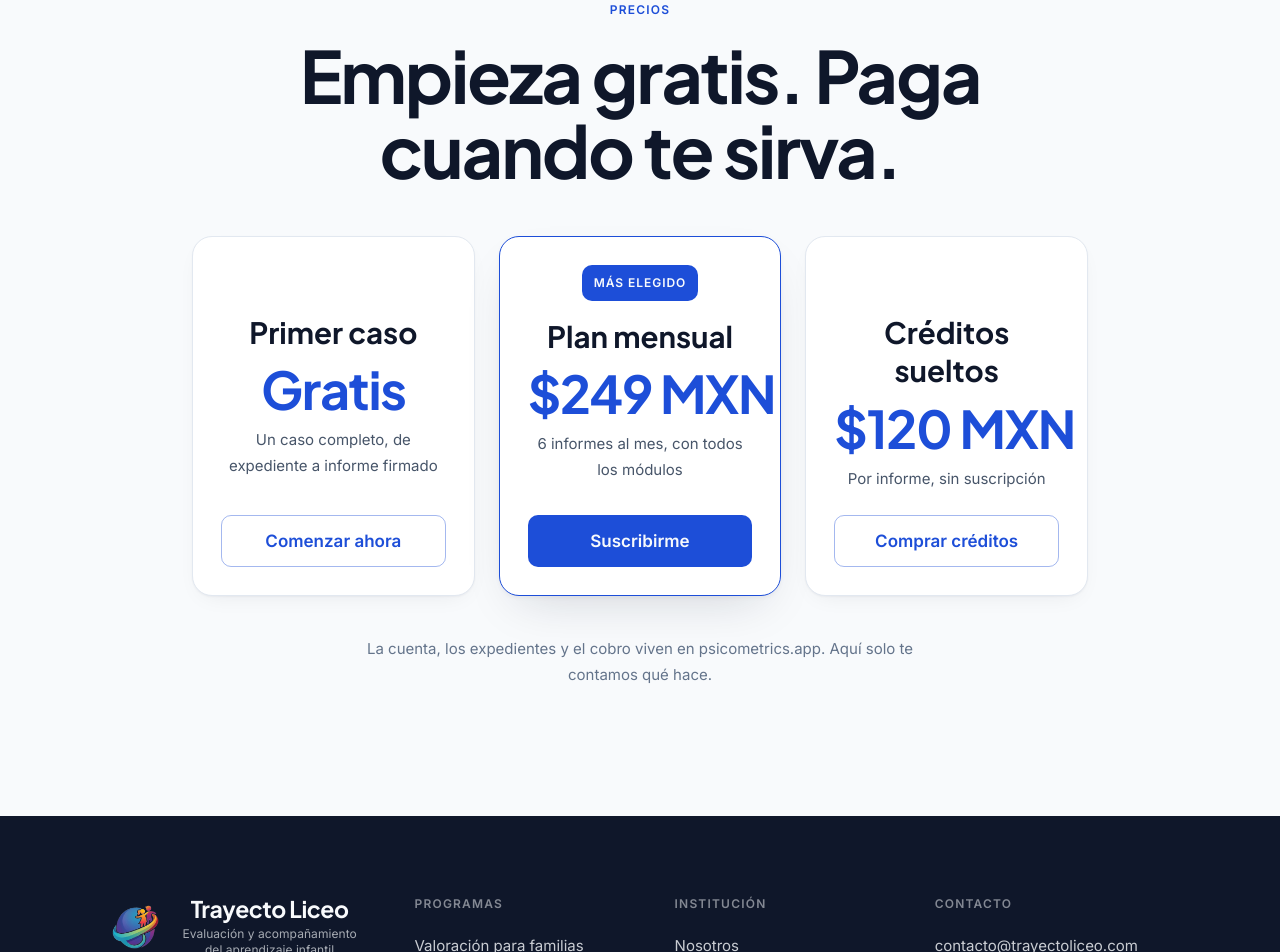
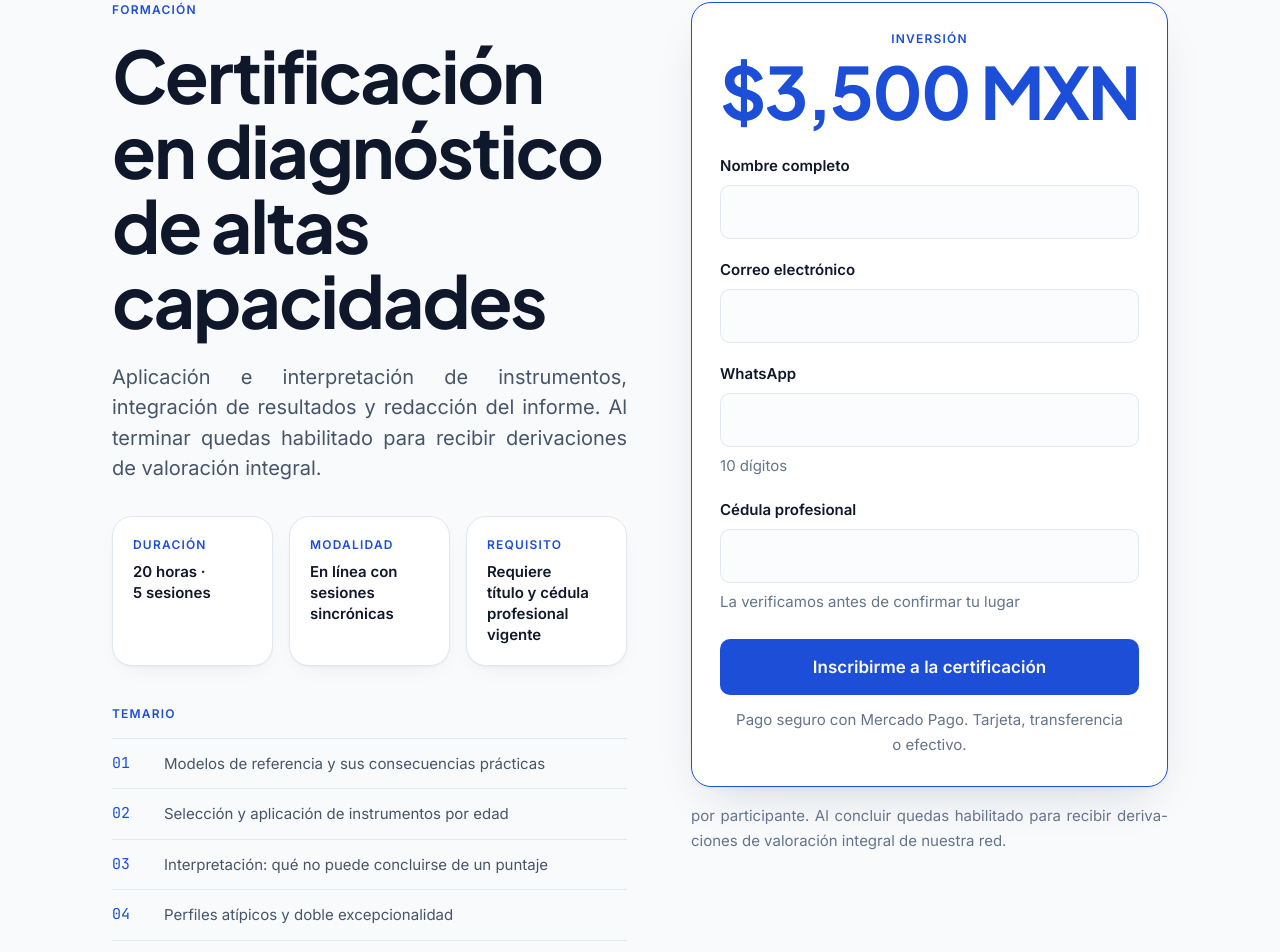
Before and after one commit to trayectoliceo-ux/trayectoliceo, a Next.js app: page /psicologos in a window 1280 px wide. Shown: the part 2544-3496 px from the top of the page. Built offline with nearby package versions, Linux system fonts and the light colour scheme.

Commit message:
Tamizaje familiar a la plataforma y certificacion para psicologos

```diff
--- a/src/app/familias/page.tsx
+++ b/src/app/familias/page.tsx
@@ -1,7 +1,6 @@
 import { PortadaRuta } from '@/components/ui/PortadaRuta';
 import { Seccion } from '@/components/ui/Piezas';
 import { ElementoRevelar, GrupoRevelar, Revelar } from '@/components/ui/Revelar';
-import { FormularioCompra } from '@/components/contacto/FormularioCompra';
 import { Acordeon } from '@/components/ui/Acordeon';
 import { familias } from '@/content/rutas';
 import { metadatos } from '@/lib/metadatos';
@@ -87,19 +86,35 @@ export default function PaginaFamilias() {
             </GrupoRevelar>
           </div>
 
+          {/*
+            Sin formulario: el cuestionario y el cobro viven en PsicoMetrics.
+            Pedir aquí los mismos datos que va a pedir la plataforma es la
+            forma más rápida de perder a quien ya venía decidido.
+          */}
           <Revelar retraso={0.06} className="lg:sticky lg:top-28">
-            <FormularioCompra
-              producto={producto.nombre}
-              idPago={producto.id}
-              precio={producto.precio}
-              accion={`${producto.accion} · ${producto.precio}`}
-              perfil="familia"
-              campoExtra={{
-                clave: 'edadMenor',
-                etiqueta: 'Edad de tu hija o hijo',
-                ayuda: 'Atendemos de 3 a 18 años',
-              }}
-            />
+            <div className="rounded-lg border border-institucional bg-papel-puro p-7 text-center shadow-elevada sm:p-8">
+              <p className="etiqueta">Inversión</p>
+              <p className="mt-3 whitespace-nowrap font-display text-t1 font-bold leading-none tracking-[-0.03em] text-institucional">
+                {producto.precio}
+              </p>
+              <p className="mt-3 text-menudo text-tinta-suave">
+                Pago único. Sin suscripción ni cargos posteriores.
+              </p>
+
+              <a
+                href={producto.url}
+                target="_blank"
+                rel="noopener noreferrer"
+                className="mt-7 flex min-h-[56px] w-full items-center justify-center rounded bg-institucional px-6 text-center text-cuerpo font-semibold text-papel transition-colors duration-200 hover:bg-institucional-hondo"
+              >
+                {producto.accion} · {producto.precio}
+              </a>
+
+              <p className="mt-4 text-menudo text-gris">
+                Continúas en psicometrics.app, donde respondes el cuestionario y
+                realizas el pago con Mercado Pago.
+              </p>
+            </div>
           </Revelar>
         </div>
       </Seccion>
--- a/src/app/psicologos/page.tsx
+++ b/src/app/psicologos/page.tsx
@@ -2,6 +2,7 @@ import { PortadaRuta } from '@/components/ui/PortadaRuta';
 import { Seccion } from '@/components/ui/Piezas';
 import { ElementoRevelar, GrupoRevelar, Revelar } from '@/components/ui/Revelar';
 import { MuestraInforme } from '@/components/psicometrics/MuestraInforme';
+import { FormularioCompra } from '@/components/contacto/FormularioCompra';
 import { psicologos } from '@/content/rutas';
 import { metadatos } from '@/lib/metadatos';
 import { DatosEstructurados, migaDePan } from '@/lib/schema';
@@ -77,7 +78,78 @@ export default function PaginaPsicologos() {
         <MuestraInforme />
       </Seccion>
 
+      {/* Formación para la red */}
       <Seccion>
+        <div className="grid gap-10 lg:grid-cols-[1.1fr_1fr] lg:items-start lg:gap-16">
+          <div>
+            <Revelar>
+              <p className="etiqueta">Formación</p>
+              <h2 className="mt-5 max-w-[20ch] text-t1">
+                {psicologos.certificacion.nombre}
+              </h2>
+              <p className="justificado mt-6 max-w-lectura text-cuerpo-lg text-tinta-suave">
+                {psicologos.certificacion.resumen}
+              </p>
+            </Revelar>
+
+            <GrupoRevelar total={3} className="mt-8 grid items-stretch gap-4 sm:grid-cols-3">
+              {[
+                { etiqueta: 'Duración', valor: psicologos.certificacion.duracion },
+                { etiqueta: 'Modalidad', valor: psicologos.certificacion.modalidad },
+                { etiqueta: 'Requisito', valor: psicologos.certificacion.requisito },
+              ].map((dato) => (
+                <ElementoRevelar
+                  key={dato.etiqueta}
+                  className="flex h-full flex-col rounded-lg border border-linea bg-papel-puro p-5 shadow-tarjeta"
+                >
+                  <p className="etiqueta">{dato.etiqueta}</p>
+                  <p className="mt-2 text-balance text-menudo font-semibold leading-[1.4] text-tinta">
+                    {dato.valor}
+                  </p>
+                </ElementoRevelar>
+              ))}
+            </GrupoRevelar>
+
+            <Revelar retraso={0.06}>
+              <p className="etiqueta mt-10">Temario</p>
+              <ol className="mt-4 border-t border-linea">
+                {psicologos.certificacion.temario.map((tema, indice) => (
+                  <li
+                    key={tema}
+                    className="grid grid-cols-[2.5rem_1fr] gap-3 border-b border-linea py-3"
+                  >
+                    <span className="font-mono text-menudo text-institucional">
+                      {String(indice + 1).padStart(2, '0')}
+                    </span>
+                    <span className="text-menudo text-tinta-suave">{tema}</span>
+                  </li>
+                ))}
+              </ol>
+            </Revelar>
+          </div>
+
+          <Revelar retraso={0.08} className="lg:sticky lg:top-28">
+            <FormularioCompra
+              producto={psicologos.certificacion.nombre}
+              idPago={psicologos.certificacion.id}
+              precio={psicologos.certificacion.precio}
+              accion={psicologos.certificacion.accion}
+              perfil="psicologo"
+              campoExtra={{
+                clave: 'cedula',
+                etiqueta: 'Cédula profesional',
+                ayuda: 'La verificamos antes de confirmar tu lugar',
+              }}
+            />
+            <p className="justificado mt-4 text-menudo text-gris">
+              {psicologos.certificacion.unidad}. Al concluir quedas habilitado para
+              recibir derivaciones de valoración integral de nuestra red.
+            </p>
+          </Revelar>
+        </div>
+      </Seccion>
+
+      <Seccion tono="hondo">
         <Revelar className="text-center">
           <p className="etiqueta">Precios</p>
           <h2 className="mx-auto mt-5 max-w-[18ch] text-t1">
--- a/src/content/inicio.ts
+++ b/src/content/inicio.ts
@@ -55,6 +55,12 @@ export const portada = {
       etiqueta: 'Psicólogos',
       texto: 'Primer caso completo gratis en PsicoMetrics y recibe derivaciones',
       accion: 'Comenzar',
+      href: '/psicologos',
+    },
+    {
+      etiqueta: 'Psicólogos',
+      texto: 'Certificación en diagnóstico de altas capacidades · 20 horas · $3,500',
+      accion: 'Ver certificación',
       href: '/psicologos',
     },
     {
--- a/src/content/rutas.ts
+++ b/src/content/rutas.ts
@@ -113,6 +113,32 @@ export const psicologos = {
       ],
     },
   ],
+
+  /**
+   * Formación propia para la red. A diferencia del curso de docentes, este
+   * exige cédula profesional: forma a quien evalúa, no a quien detecta.
+   */
+  certificacion: {
+    id: 'certificacion-altas-capacidades',
+    nombre: 'Certificación en diagnóstico de altas capacidades',
+    /** [VERIFICAR] Confirmar el importe antes de publicar. */
+    precio: '$3,500 MXN',
+    importe: 350000,
+    unidad: 'por participante',
+    duracion: '20 horas · 5 sesiones',
+    modalidad: 'En línea con sesiones sincrónicas',
+    requisito: 'Requiere título y cédula profesional vigente',
+    resumen:
+      'Aplicación e interpretación de instrumentos, integración de resultados y redacción del informe. Al terminar quedas habilitado para recibir derivaciones de valoración integral.',
+    temario: [
+      'Modelos de referencia y sus consecuencias prácticas',
+      'Selección y aplicación de instrumentos por edad',
+      'Interpretación: qué no puede concluirse de un puntaje',
+      'Perfiles atípicos y doble excepcionalidad',
+      'Informe, devolución a la familia y comunicación con el centro',
+    ],
+    accion: 'Inscribirme a la certificación',
+  },
 
   /** [VERIFICAR] Confirmar moneda e importes antes de publicar. */
   planes: [
@@ -317,14 +343,16 @@ export const familias = {
       'Una valoración profesional en línea, revisada y firmada por un psicólogo con cédula vigente. Sin listas de espera, sin salir de casa.',
   },
 
+  /**
+   * La contratación y el cobro ocurren en PsicoMetrics, donde ya vive el
+   * cuestionario y la pasarela. Aquí no se pide ningún dato: pedirlos dos
+   * veces es la forma más rápida de perder a quien ya venía decidido.
+   */
   producto: {
-    id: 'tamizaje-familiar',
     nombre: 'Valoración digital familiar',
     precio: '$490 MXN',
-    importe: 49000,
     accion: 'Contratar valoración',
-    /** Destino del cobro cuando la pasarela esté activa en la plataforma. */
-    urlApp: 'https://psicometrics.app/tamizaje-familiar',
+    url: 'https://psicometrics.app/tamizaje-familiar',
   },
 
   pasos: [
--- a/src/lib/catalogo.ts
+++ b/src/lib/catalogo.ts
@@ -4,7 +4,7 @@ import {
   institucionalPrecios,
   trayectoriaPrecios,
 } from '@/content/precios';
-import { familias, titulacion } from '@/content/rutas';
+import { psicologos, titulacion } from '@/content/rutas';
 
 /**
  * CATÁLOGO DEL SERVIDOR
@@ -38,9 +38,9 @@ const catalogo: ProductoCobrable[] = [
   }));
 
 catalogo.push({
-  id: familias.producto.id,
-  nombre: familias.producto.nombre,
-  importe: familias.producto.importe,
+  id: psicologos.certificacion.id,
+  nombre: psicologos.certificacion.nombre,
+  importe: psicologos.certificacion.importe,
 });
 
 /** Las etapas de titulación que sí cobramos nosotros. */
```
